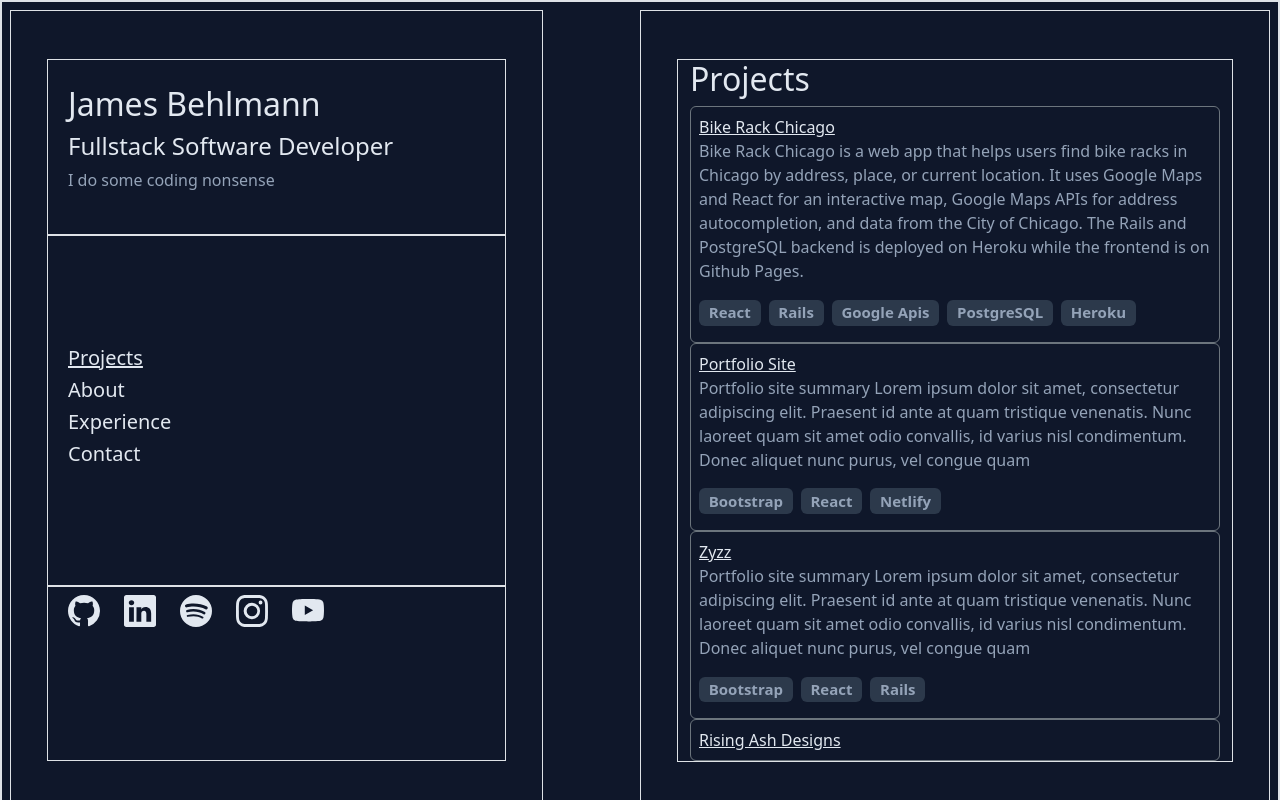
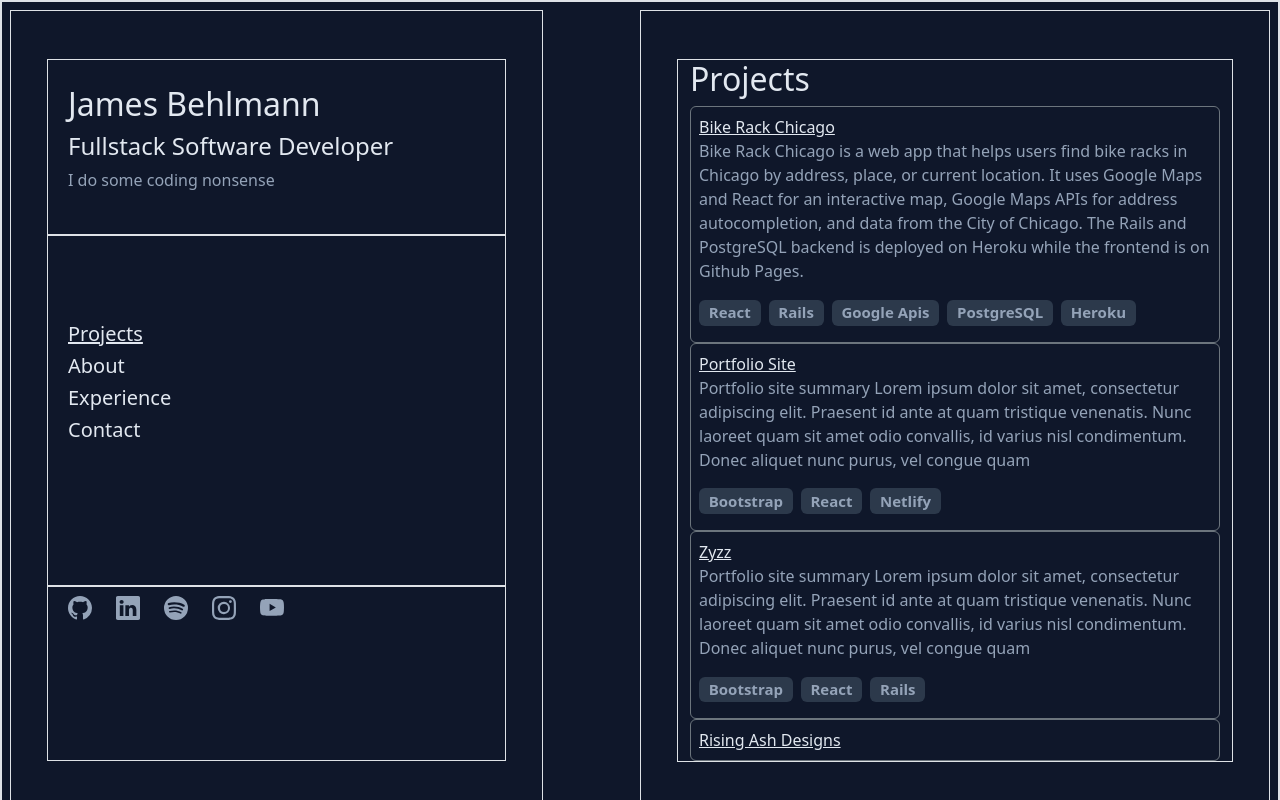
Before and after one commit to jmbehlmann/behlmann-portfolio, a React (Vite) app: page / in a window 1280 px wide. Shown: the top 800 px of the page. Built offline with nearby package versions, Linux system fonts and the light colour scheme.

Commit message:
changed svg link color and size

```diff
--- a/src/App.css
+++ b/src/App.css
@@ -1,6 +1,18 @@
 * {
   background-color: #0f172a !important;
   color: #e2e8f0;
+}
+
+@media (min-width: 992px) {
+  .one {
+    position: fixed;
+  }
+}
+
+@media (max-width: 992px) {
+  .navLinks h5 {
+    text-decoration: none;
+  }
 }
 
 p {
@@ -35,8 +47,8 @@ li {
 }
 
 .svg {
-  fill: #e2e8f0;
-  /* fill: #94a3b8; */
+  /* fill: #e2e8f0; */
+  fill: #94a3b8;
   transition: fill 1.6s ease;
 }
 
@@ -44,18 +56,6 @@ li {
   fill: #FFB000;
   /* fill: #2CFA1F; */
   transition: fill .3s ease;
-}
-
-.card {
-  color: #e2e8f0;
-}
-
-.sticky-sidebar {
-  position: -webkit-sticky;
-  position: sticky;
-  top: 0;
-  height: 100vh;
-  overflow-y: auto;
 }
 
 .badge.badge-pill {
@@ -66,15 +66,3 @@ li {
 .underline {
   text-decoration: underline;
 }
-
-@media (min-width: 992px) {
-  .one {
-    position: fixed;
-  }
-}
-
-@media (max-width: 992px) {
-  .navLinks h5 {
-    text-decoration: none;
-  }
-}
--- a/src/Content.jsx
+++ b/src/Content.jsx
@@ -44,7 +44,7 @@ export function Content() {
             <div className="row p-2 h-25 border d-flex flex-column justify-content-center">
               <Header />
             </div>
-            <div className="row p-2 h-50 border d-flex flex-column justify-content-center">
+            <div className="row p-2  h-50 border d-flex flex-column justify-content-center">
               <Navbar currentSection={currentSection}/>
             </div>
             <div className="row h-25 p-2 border d-flex justify-content-center">
--- a/src/components/Links.jsx
+++ b/src/components/Links.jsx
@@ -4,35 +4,35 @@ export function Links() {
       <div className="row row-cols-auto">
         <div className="col">
           <a className="svg" href="https://github.com/jmbehlmann" target="_blank" rel="noreferrer noopener" aria-label="GitHub (opens in a new tab)" title="GitHub">
-            <svg xmlns="http://www.w3.org/2000/svg" width="2em" height="2em"  className="bi bi-github" viewBox="0 0 16 16">
+            <svg xmlns="http://www.w3.org/2000/svg" width="1.5em" height="1.5em"  className="bi bi-github" viewBox="0 0 16 16">
               <path d="M8 0C3.58 0 0 3.58 0 8c0 3.54 2.29 6.53 5.47 7.59.4.07.55-.17.55-.38 0-.19-.01-.82-.01-1.49-2.01.37-2.53-.49-2.69-.94-.09-.23-.48-.94-.82-1.13-.28-.15-.68-.52-.01-.53.63-.01 1.08.58 1.23.82.72 1.21 1.87.87 2.33.66.07-.52.28-.87.51-1.07-1.78-.2-3.64-.89-3.64-3.95 0-.87.31-1.59.82-2.15-.08-.2-.36-1.02.08-2.12 0 0 .67-.21 2.2.82.64-.18 1.32-.27 2-.27s1.36.09 2 .27c1.53-1.04 2.2-.82 2.2-.82.44 1.1.16 1.92.08 2.12.51.56.82 1.27.82 2.15 0 3.07-1.87 3.75-3.65 3.95.29.25.54.73.54 1.48 0 1.07-.01 1.93-.01 2.2 0 .21.15.46.55.38A8.01 8.01 0 0 0 16 8c0-4.42-3.58-8-8-8"/>
             </svg>
           </a>
         </div>
         <div className="col">
           <a className="svg" href="https://www.linkedin.com/in/jamesbehlmann/" target="_blank" rel="noreferrer noopener" aria-label="Linkedin (opens in a new tab)" title="Linkedin">
-            <svg xmlns="http://www.w3.org/2000/svg" width="2em" height="2em"  className="bi bi-linkedin" viewBox="0 0 16 16">
+            <svg xmlns="http://www.w3.org/2000/svg" width="1.5em" height="1.5em"  className="bi bi-linkedin" viewBox="0 0 16 16">
               <path d="M0 1.146C0 .513.526 0 1.175 0h13.65C15.474 0 16 .513 16 1.146v13.708c0 .633-.526 1.146-1.175 1.146H1.175C.526 16 0 15.487 0 14.854zm4.943 12.248V6.169H2.542v7.225zm-1.2-8.212c.837 0 1.358-.554 1.358-1.248-.015-.709-.52-1.248-1.342-1.248S2.4 3.226 2.4 3.934c0 .694.521 1.248 1.327 1.248zm4.908 8.212V9.359c0-.216.016-.432.08-.586.173-.431.568-.878 1.232-.878.869 0 1.216.662 1.216 1.634v3.865h2.401V9.25c0-2.22-1.184-3.252-2.764-3.252-1.274 0-1.845.7-2.165 1.193v.025h-.016l.016-.025V6.169h-2.4c.03.678 0 7.225 0 7.225z"/>
             </svg>
           </a>
         </div>
         <div className="col">
           <a className="svg" href="https://open.spotify.com/user/1281689482" target="_blank" rel="noreferrer noopener" aria-label="Spotify (opens in a new tab)" title="Spotify">
-            <svg xmlns="http://www.w3.org/2000/svg" width="2em" height="2em"  className="bi bi-spotify" viewBox="0 0 16 16">
+            <svg xmlns="http://www.w3.org/2000/svg" width="1.5em" height="1.5em"  className="bi bi-spotify" viewBox="0 0 16 16">
               <path d="M8 0a8 8 0 1 0 0 16A8 8 0 0 0 8 0m3.669 11.538a.5.5 0 0 1-.686.165c-1.879-1.147-4.243-1.407-7.028-.77a.499.499 0 0 1-.222-.973c3.048-.696 5.662-.397 7.77.892a.5.5 0 0 1 .166.686m.979-2.178a.624.624 0 0 1-.858.205c-2.15-1.321-5.428-1.704-7.972-.932a.625.625 0 0 1-.362-1.194c2.905-.881 6.517-.454 8.986 1.063a.624.624 0 0 1 .206.858m.084-2.268C10.154 5.56 5.9 5.419 3.438 6.166a.748.748 0 1 1-.434-1.432c2.825-.857 7.523-.692 10.492 1.07a.747.747 0 1 1-.764 1.288"/>
             </svg>
           </a>
         </div>
         <div className="col">
           <a className="svg" href="https://www.instagram.com/dr.caligari_/" target="_blank" rel="noreferrer noopener" aria-label="Instagram (opens in a new tab)" title="Instagram">
-            <svg xmlns="http://www.w3.org/2000/svg" width="2em" height="2em"  className="bi bi-instagram" viewBox="0 0 16 16">
+            <svg xmlns="http://www.w3.org/2000/svg" width="1.5em" height="1.5em"  className="bi bi-instagram" viewBox="0 0 16 16">
               <path d="M8 0C5.829 0 5.556.01 4.703.048 3.85.088 3.269.222 2.76.42a3.9 3.9 0 0 0-1.417.923A3.9 3.9 0 0 0 .42 2.76C.222 3.268.087 3.85.048 4.7.01 5.555 0 5.827 0 8.001c0 2.172.01 2.444.048 3.297.04.852.174 1.433.372 1.942.205.526.478.972.923 1.417.444.445.89.719 1.416.923.51.198 1.09.333 1.942.372C5.555 15.99 5.827 16 8 16s2.444-.01 3.298-.048c.851-.04 1.434-.174 1.943-.372a3.9 3.9 0 0 0 1.416-.923c.445-.445.718-.891.923-1.417.197-.509.332-1.09.372-1.942C15.99 10.445 16 10.173 16 8s-.01-2.445-.048-3.299c-.04-.851-.175-1.433-.372-1.941a3.9 3.9 0 0 0-.923-1.417A3.9 3.9 0 0 0 13.24.42c-.51-.198-1.092-.333-1.943-.372C10.443.01 10.172 0 7.998 0zm-.717 1.442h.718c2.136 0 2.389.007 3.232.046.78.035 1.204.166 1.486.275.373.145.64.319.92.599s.453.546.598.92c.11.281.24.705.275 1.485.039.843.047 1.096.047 3.231s-.008 2.389-.047 3.232c-.035.78-.166 1.203-.275 1.485a2.5 2.5 0 0 1-.599.919c-.28.28-.546.453-.92.598-.28.11-.704.24-1.485.276-.843.038-1.096.047-3.232.047s-2.39-.009-3.233-.047c-.78-.036-1.203-.166-1.485-.276a2.5 2.5 0 0 1-.92-.598 2.5 2.5 0 0 1-.6-.92c-.109-.281-.24-.705-.275-1.485-.038-.843-.046-1.096-.046-3.233s.008-2.388.046-3.231c.036-.78.166-1.204.276-1.486.145-.373.319-.64.599-.92s.546-.453.92-.598c.282-.11.705-.24 1.485-.276.738-.034 1.024-.044 2.515-.045zm4.988 1.328a.96.96 0 1 0 0 1.92.96.96 0 0 0 0-1.92m-4.27 1.122a4.109 4.109 0 1 0 0 8.217 4.109 4.109 0 0 0 0-8.217m0 1.441a2.667 2.667 0 1 1 0 5.334 2.667 2.667 0 0 1 0-5.334"/>
             </svg>
           </a>
         </div>
         <div className="col">
           <a className="svg" href="https://www.youtube.com/@jmbehlmann/videos" target="_blank" rel="noreferrer noopener" aria-label="Youtube (opens in a new tab)" title="Youtube">
-            <svg xmlns="http://www.w3.org/2000/svg" width="2em" height="2em"  className="bi bi-youtube" viewBox="0 0 16 16">
+            <svg xmlns="http://www.w3.org/2000/svg" width="1.5em" height="1.5em"  className="bi bi-youtube" viewBox="0 0 16 16">
               <path d="M8.051 1.999h.089c.822.003 4.987.033 6.11.335a2.01 2.01 0 0 1 1.415 1.42c.101.38.172.883.22 1.402l.01.104.022.26.008.104c.065.914.073 1.77.074 1.957v.075c-.001.194-.01 1.108-.082 2.06l-.008.105-.009.104c-.05.572-.124 1.14-.235 1.558a2.01 2.01 0 0 1-1.415 1.42c-1.16.312-5.569.334-6.18.335h-.142c-.309 0-1.587-.006-2.927-.052l-.17-.006-.087-.004-.171-.007-.171-.007c-1.11-.049-2.167-.128-2.654-.26a2.01 2.01 0 0 1-1.415-1.419c-.111-.417-.185-.986-.235-1.558L.09 9.82l-.008-.104A31 31 0 0 1 0 7.68v-.123c.002-.215.01-.958.064-1.778l.007-.103.003-.052.008-.104.022-.26.01-.104c.048-.519.119-1.023.22-1.402a2.01 2.01 0 0 1 1.415-1.42c.487-.13 1.544-.21 2.654-.26l.17-.007.172-.006.086-.003.171-.007A100 100 0 0 1 7.858 2zM6.4 5.209v4.818l4.157-2.408z"/>
             </svg>
           </a>
--- a/src/components/Navbar.jsx
+++ b/src/components/Navbar.jsx
@@ -5,7 +5,7 @@ export function Navbar({ currentSection }) {
   const baseURL = process.env.NODE_ENV === "development" ? developmentURL : productionURL;
 
   return (
-    <div className="navLinks">
+    <div className="navLinks mb-5">
       <h5 className={currentSection === "Projects" ? "underline" : ""}>
         <a className="navlink" href={`${baseURL}/#projectsSection`}>Projects</a>
       </h5>
--- a/src/components/Projects.jsx
+++ b/src/components/Projects.jsx
@@ -50,7 +50,7 @@ export function Projects() {
           </div>
         </div>
         <div className="card border-secondary p-2">
-          <a className="link" href="#" target="_blank">Zyzz</a>
+          <a className="link" href="https://github.com/jmbehlmann/zizz-frontend-2" target="_blank">Zyzz</a>
           <div>
             <p>Portfolio site summary Lorem ipsum dolor sit amet, consectetur adipiscing elit. Praesent id ante at quam tristique venenatis. Nunc laoreet quam sit amet odio convallis, id varius nisl condimentum. Donec aliquet nunc purus, vel congue quam</p>
           </div>
```
